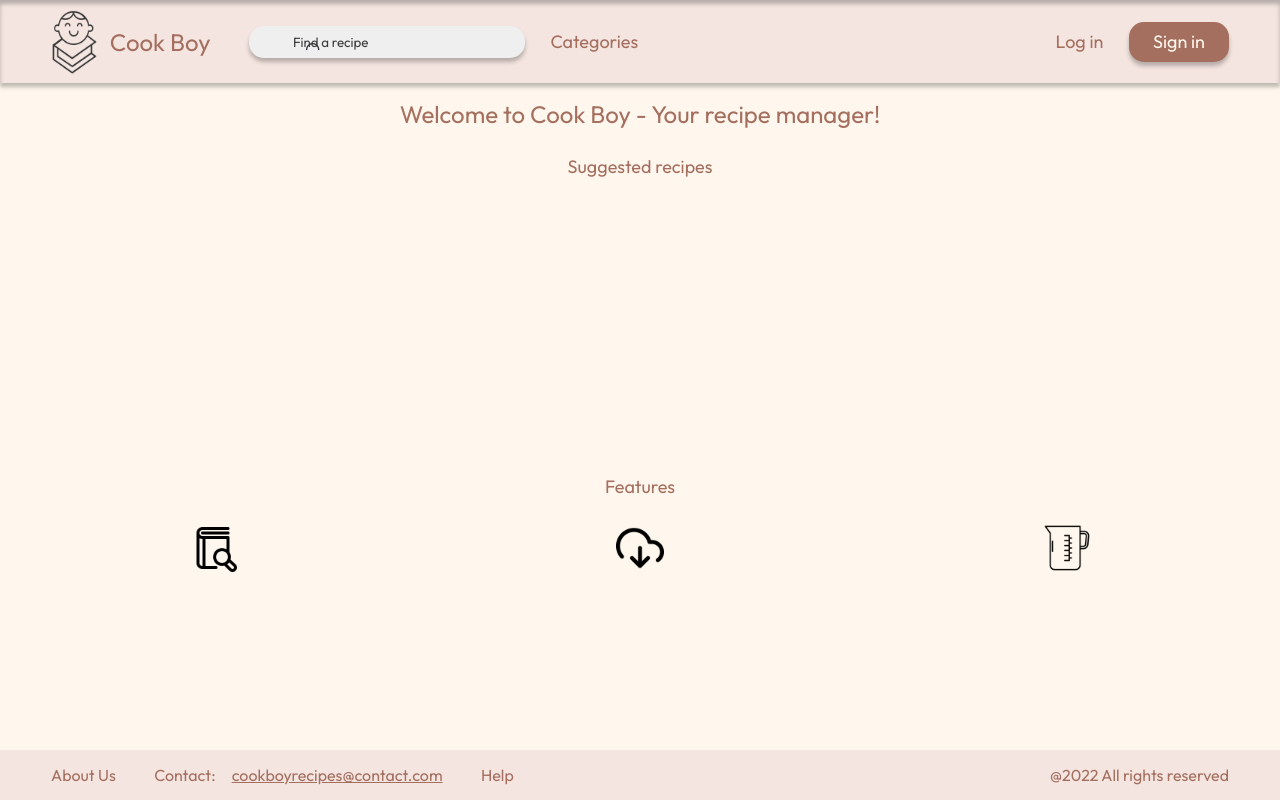
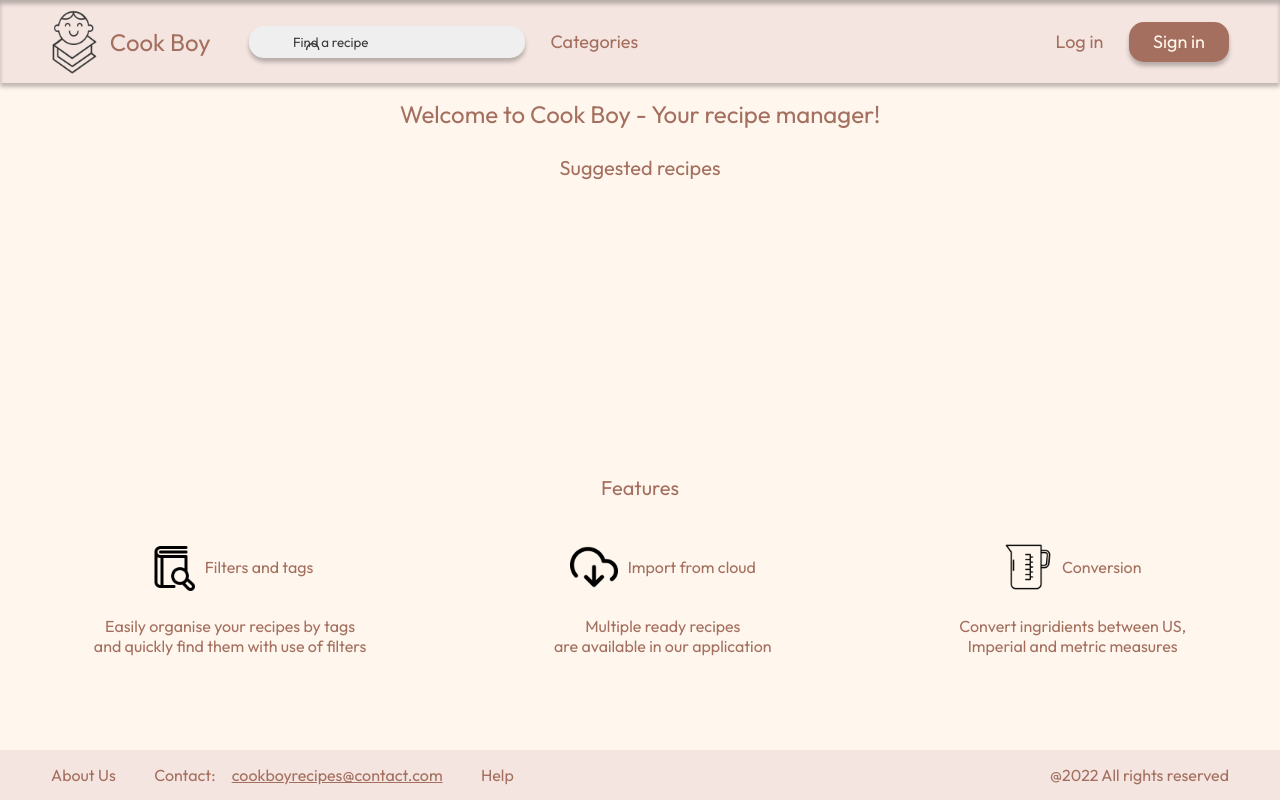
Before and after one commit to hubegaw/Cook-Boy---recipe-manager_old, a PHP site: page /public/views/home.html in a window 1280 px wide. Run offline with PHP 8.4, Linux system fonts and the light colour scheme.

Commit message:
styling main content

```diff
--- a/public/css/main-content.css
+++ b/public/css/main-content.css
@@ -6,26 +6,25 @@
     display: flex;
     flex-direction: column;
     align-items: center;
+    font-size: 20px;
+    text-align: center;
 }
 
 .welcome-sign {
     font-size: 24px;
-    margin: 2vh;
+    margin: 2vh 0;
     min-height: 5vh;
     width: 100%;
-    text-align: center;
 }
 
 .suggestions {
     min-height: 40vh;
     width: 100%;
-    text-align: center;
 }
 
 .features-container {
-    min-height: 30vh;
+    min-height: 20vh;
     width: 100%;
-    text-align: center;
 
     display: flex;
     flex-direction: column;
@@ -42,16 +41,37 @@
     justify-content: space-around;
     order: 1;
     width: 100%;
-    padding: 1vh;
+    padding: 1vh 0;
     list-style-type: none;
 }
 
 .features img {
     width: 48px;
     height: 48px;
+    padding: 5px;
 }
 
 .features li {
+    display: flex;
+    flex-direction: column;
+    align-items: center;
     height: 100%;
     min-width: 10vh;
+    padding: 10px;
+    white-space: pre-line;
+    font-size: 16px;
 }
+
+.feature-header {
+    display: flex;
+    flex-direction: row;
+    align-items: center;
+}
+
+.feature-text {
+    padding: 0 5px 5px 5px;
+}
+
+.features span {
+    padding: 5px;
+}
--- a/public/views/home.html
+++ b/public/views/home.html
@@ -34,13 +34,34 @@
                 <span>Features</span>
                 <ul class="features">
                     <li>
-                        <img src="../img/features/categories.png" alt="categories">
+                        <div class="feature-header">
+                            <img src="../img/features/categories.png" alt="categories">
+                            <span>Filters and tags</span>
+                        </div>
+                        <div class="feature-text">
+                            Easily organise your recipes by tags
+                            and quickly find them with use of filters
+                        </div>
                     </li>
                     <li>
-                        <img src="../img/features/cloud.png" alt="cloud">
+                        <div class="feature-header">
+                            <img src="../img/features/cloud.png" alt="cloud">
+                            <span>Import from cloud</span>
+                        </div>
+                        <div class="feature-text">
+                            Multiple ready recipes
+                            are available in our application
+                        </div>
                     </li>
                     <li>
-                        <img src="../img/features/measuring-cup.png" alt="measuring-cup">
+                        <div class="feature-header">
+                            <img src="../img/features/measuring-cup.png" alt="measuring-cup">
+                            <span>Conversion</span>
+                        </div>
+                        <div class="feature-text">
+                            Convert ingridients between US,
+                            Imperial and metric measures
+                        </div>
                     </li>
                 </ul>
             </div>
```
